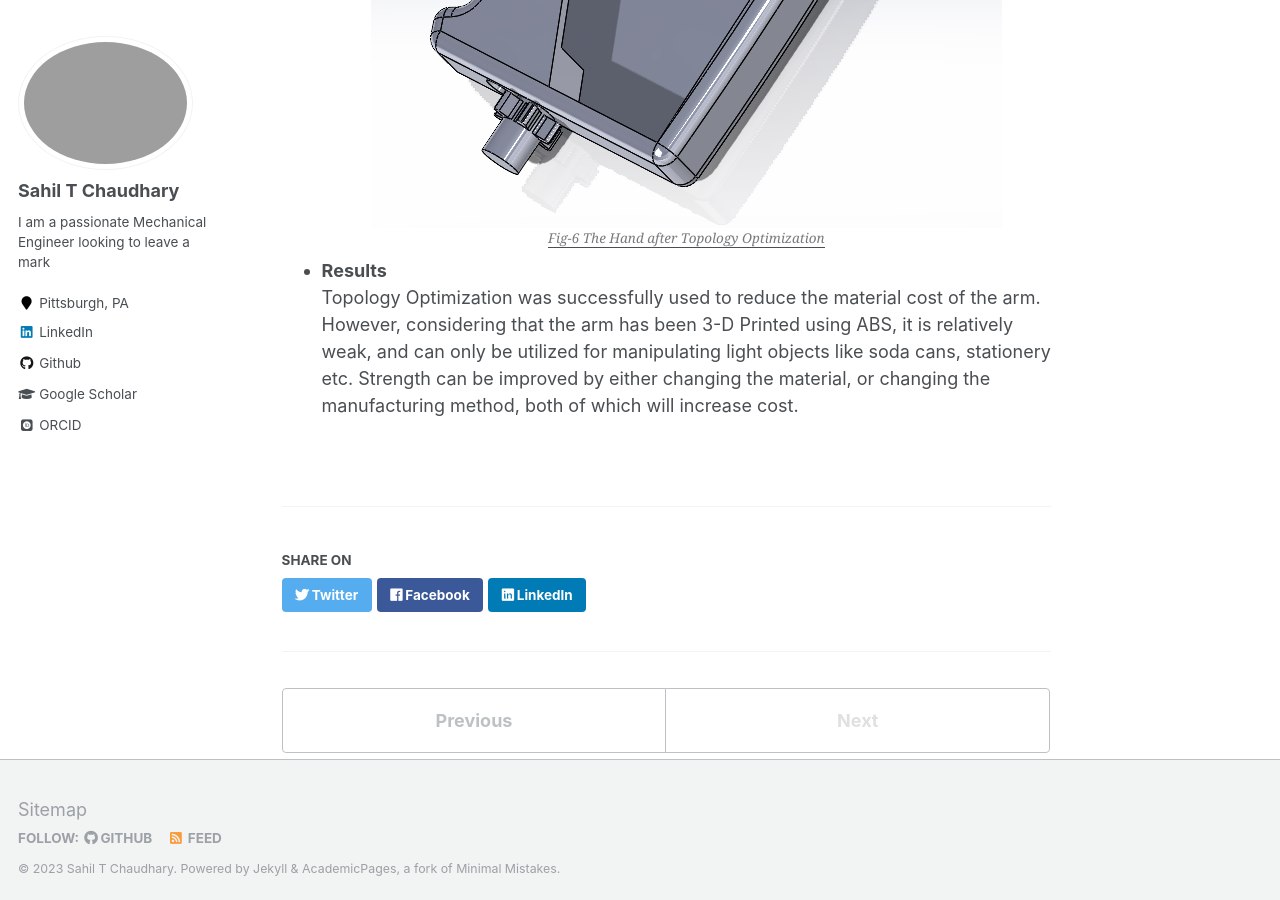
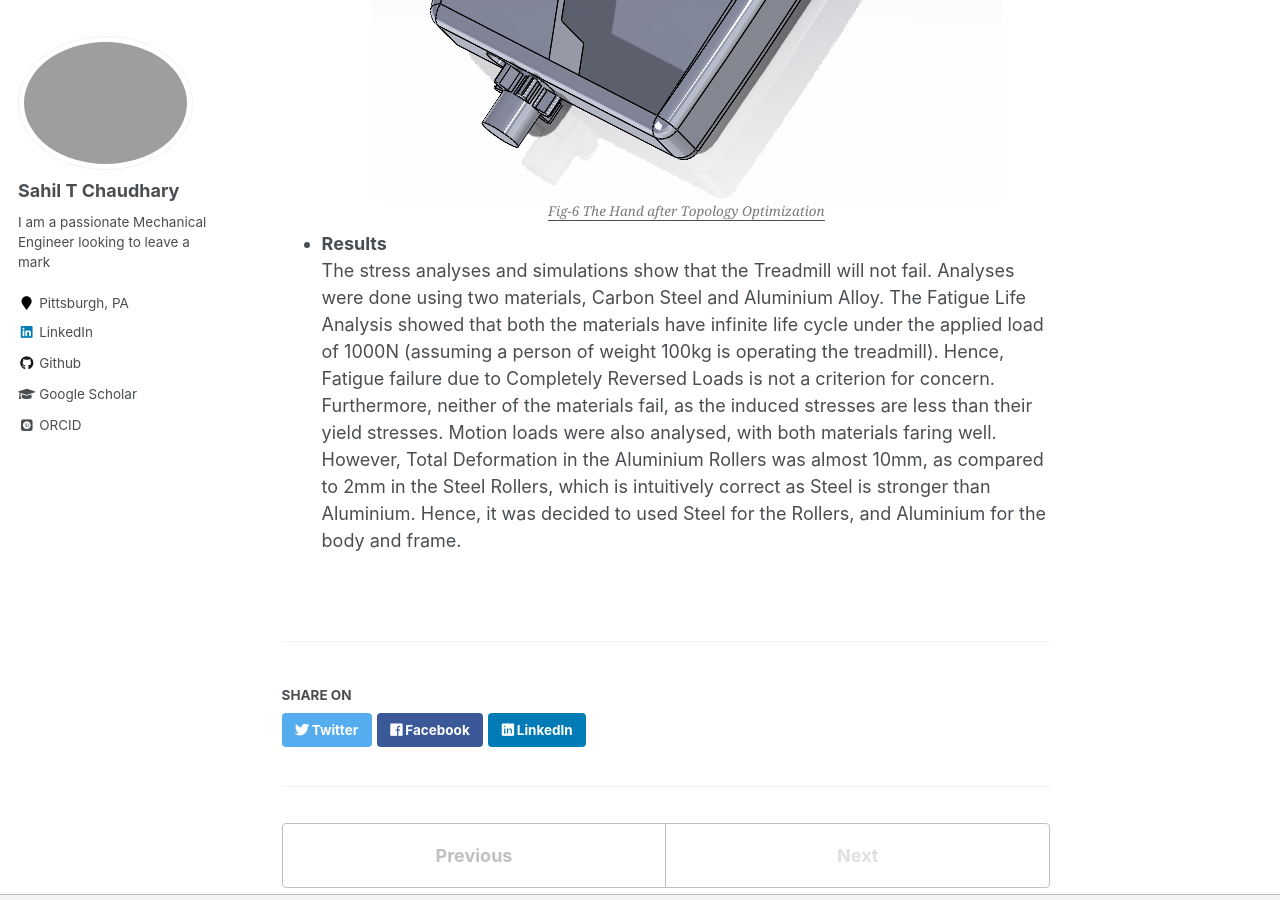
Before and after one commit to SahilTChaudhary/sahiltchaudhary.github.io, a Jekyll site: the page built from _portfolio/4_foldableTreadmill.md, in a window 1280 px wide and 900 px high, scrolled down 4003 px. Built offline with Jekyll 4.4.1, drawn with Linux system fonts in a browser that asks for light colours; some web fonts are replaced; some of the changed text lies outside the part shown.

Commit message:
Treadmill

```diff
--- a/_portfolio/4_foldableTreadmill.md
+++ b/_portfolio/4_foldableTreadmill.md
@@ -39,7 +39,7 @@
     </div>
     <figcaption style="text-align: center;"><u><em>Fig-4 Stress Analysis - Displacement</em></u></figcaption>
 
-    * <p style="text-align: justify;"><b>Topology Optimization</b><br>Topology Optimization was done to reduce the material used. The criteria used were to minimise mass by 30%, and ensure that the displacement does not increase by more than 1.2 times. The forearm and the hand were optimized, as they were the largest and most promiment components of the arm, and were also the main load bearing parts of the arm. The total mass reduction was 17.35%.</p>
+    * <p style="text-align: justify;"><b>Stress and Failure Analysis</b><br>Static Structural Analysis and Rigid Body Dynamics study were conducted using Ansys. Static Structural Analysis was conducted considering Bearing Loads, Direct Force and Joint Moment. Induced Stress, Total Deformation and Fatigue Life were determined. The analyses were done using two materials - Carbon Steel and Aluminium Alloy.</p>
 
     <div style="text-align:center">
     <img src="/images/Forearm_Topo.png" controls="Topo" style="max-width: 750px;">
@@ -52,4 +52,4 @@
     <figcaption style="text-align: center;"><u><em>Fig-6 The Hand after Topology Optimization</em></u></figcaption>
 
 * <b>Results</b>
-    <p>Topology Optimization was successfully used to reduce the material cost of the arm. However, considering that the arm has been 3-D Printed using ABS, it is relatively weak, and can only be utilized for manipulating light objects like soda cans, stationery etc. Strength can be improved by either changing the material, or changing the manufacturing method, both of which will increase cost.</p>
+    <p>The stress analyses and simulations show that the Treadmill will not fail. Analyses were done using two materials, Carbon Steel and Aluminium Alloy. The Fatigue Life Analysis showed that both the materials have infinite life cycle under the applied load of 1000N (assuming a person of weight 100kg is operating the treadmill). Hence, Fatigue failure due to Completely Reversed Loads is not a criterion for concern. Furthermore, neither of the materials fail, as the induced stresses are less than their yield stresses. Motion loads were also analysed, with both materials faring well. However, Total Deformation in the Aluminium Rollers was almost 10mm, as compared to 2mm in the Steel Rollers, which is intuitively correct as Steel is stronger than Aluminium. Hence, it was decided to used Steel for the Rollers, and Aluminium for the body and frame.</p>
```
